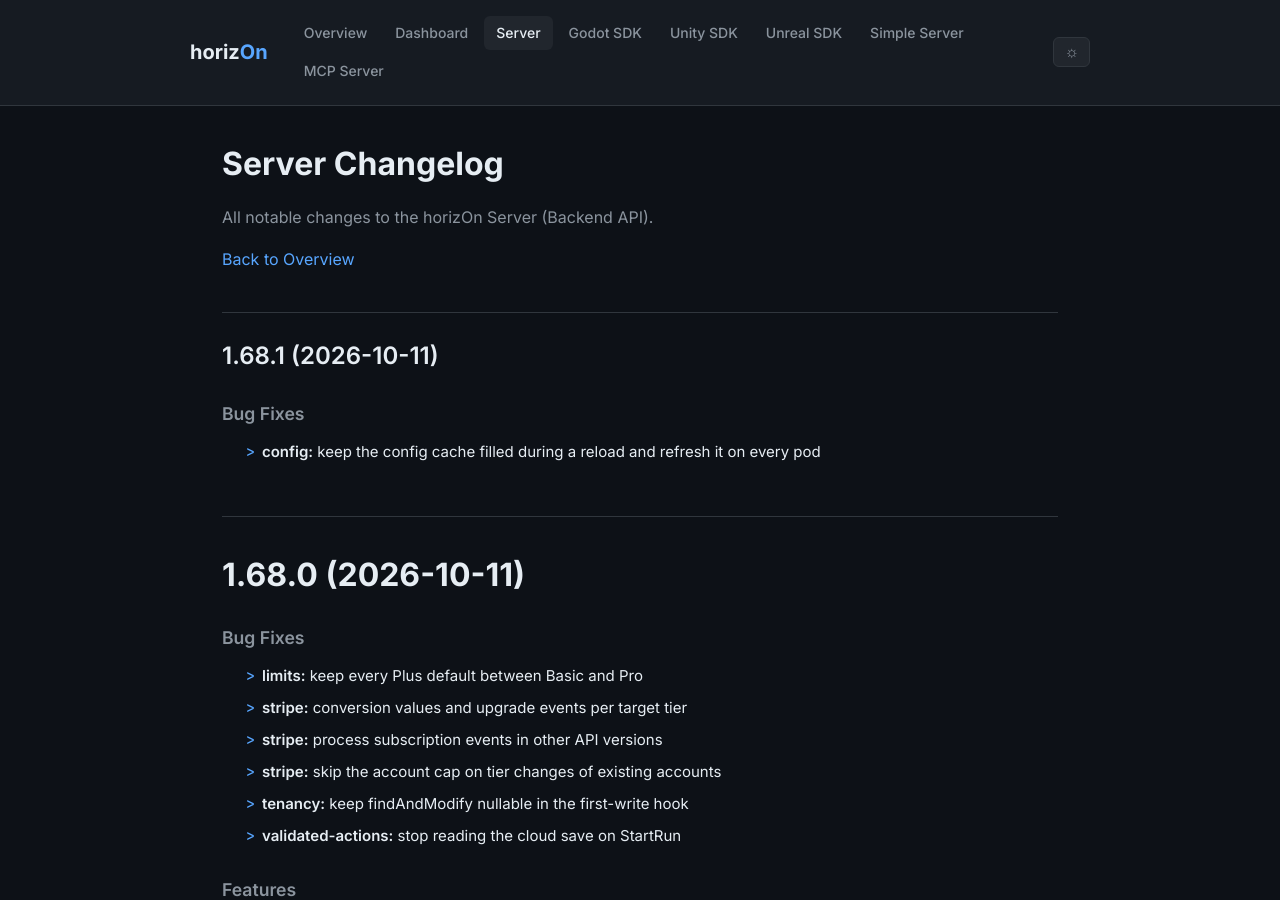
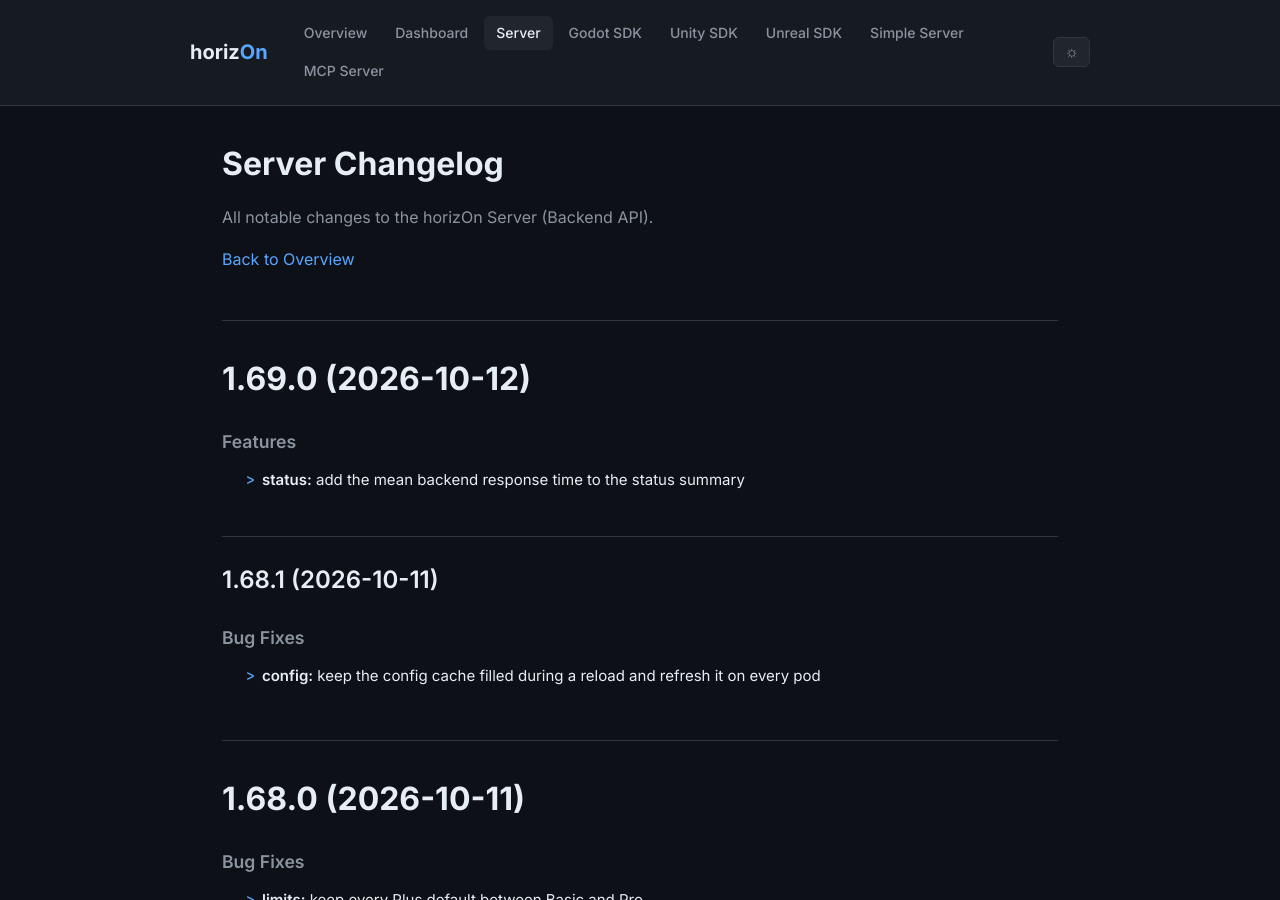
Before and after one commit to ProjectMakersDE/horizOn-Changelog, a Jekyll site: the page built from server-changelog.md, in a window 1280 px wide and 900 px high. Built offline with Jekyll 4.4.1, drawn with Linux system fonts in a browser that asks for light colours.

Commit message:
chore: reconcile changelogs

```diff
--- a/server-changelog.md
+++ b/server-changelog.md
@@ -8,6 +8,13 @@ title: Server Changelog
 All notable changes to the horizOn Server (Backend API).
 
 [Back to Overview](.)
+
+# 1.69.0 (2026-10-12)
+
+
+### Features
+
+* **status:** add the mean backend response time to the status summary
 
 ## 1.68.1 (2026-10-11)
 
```
Also changed, not shown: index.md (+1 -1 lines).
